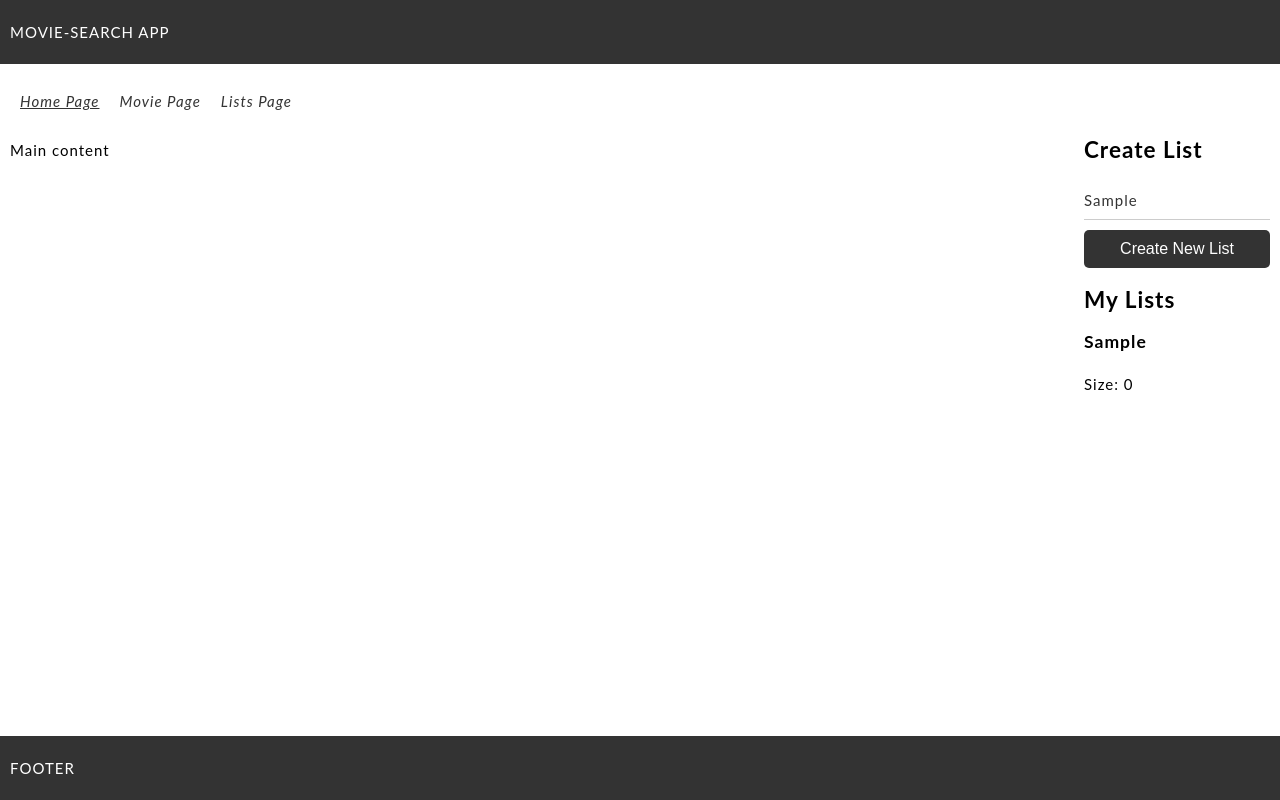
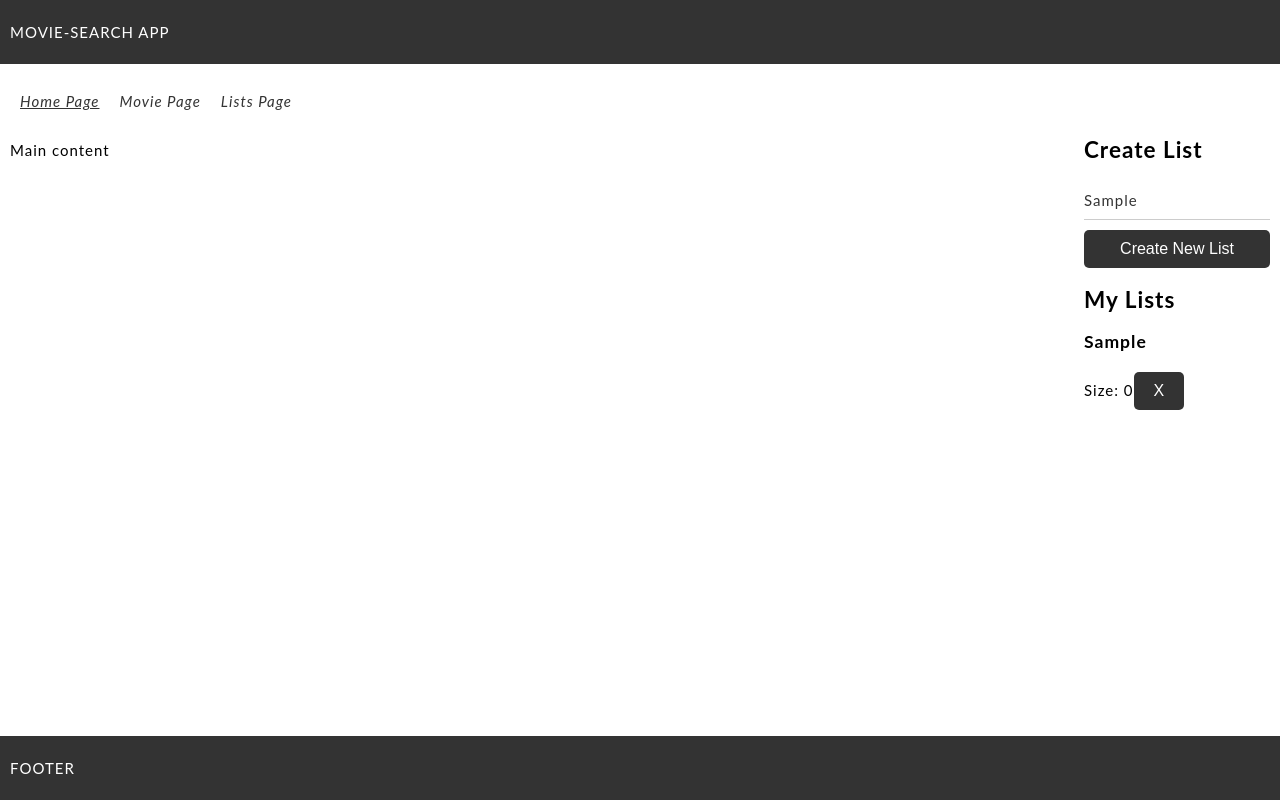
Before and after one commit to jrdnthedev/movie-search, an Angular app: page / in a window 1280 px wide. Both pictures are taken after typing "Sample" into the empty fields and a click on the button "Create New List". Built offline with nearby package versions, Linux system fonts and the light colour scheme.

Commit message:
added delete list functionality

```diff
--- a/src/app/components/my-list/my-list.component.html
+++ b/src/app/components/my-list/my-list.component.html
@@ -1,6 +1,9 @@
 @for(item of items; track $index) {
 <div>
   <h3>{{ item.name }}</h3>
-  <p>Size: {{ item.items.length }}</p>
+  <p>
+    Size: {{ item.items.length
+    }}<span><button (click)="deleteList(item.id)">X</button></span>
+  </p>
 </div>
 }
--- a/src/app/components/my-list/my-list.component.ts
+++ b/src/app/components/my-list/my-list.component.ts
@@ -1,5 +1,6 @@
 import { Component, Input } from '@angular/core';
 import { List } from '../../types/types';
+import { StoreService } from '../../core/services/store/store.service';
 
 @Component({
   selector: 'app-my-list',
@@ -10,4 +11,9 @@ import { List } from '../../types/types';
 })
 export class MyListComponent {
   @Input() items: List[] = [];
+
+  constructor(private store: StoreService) {}
+  deleteList(listId: number) {
+    this.store.removeList(listId);
+  }
 }
```
Also changed, not shown: src/app/core/components/movies/movies.component.html (+0 -13 lines).
